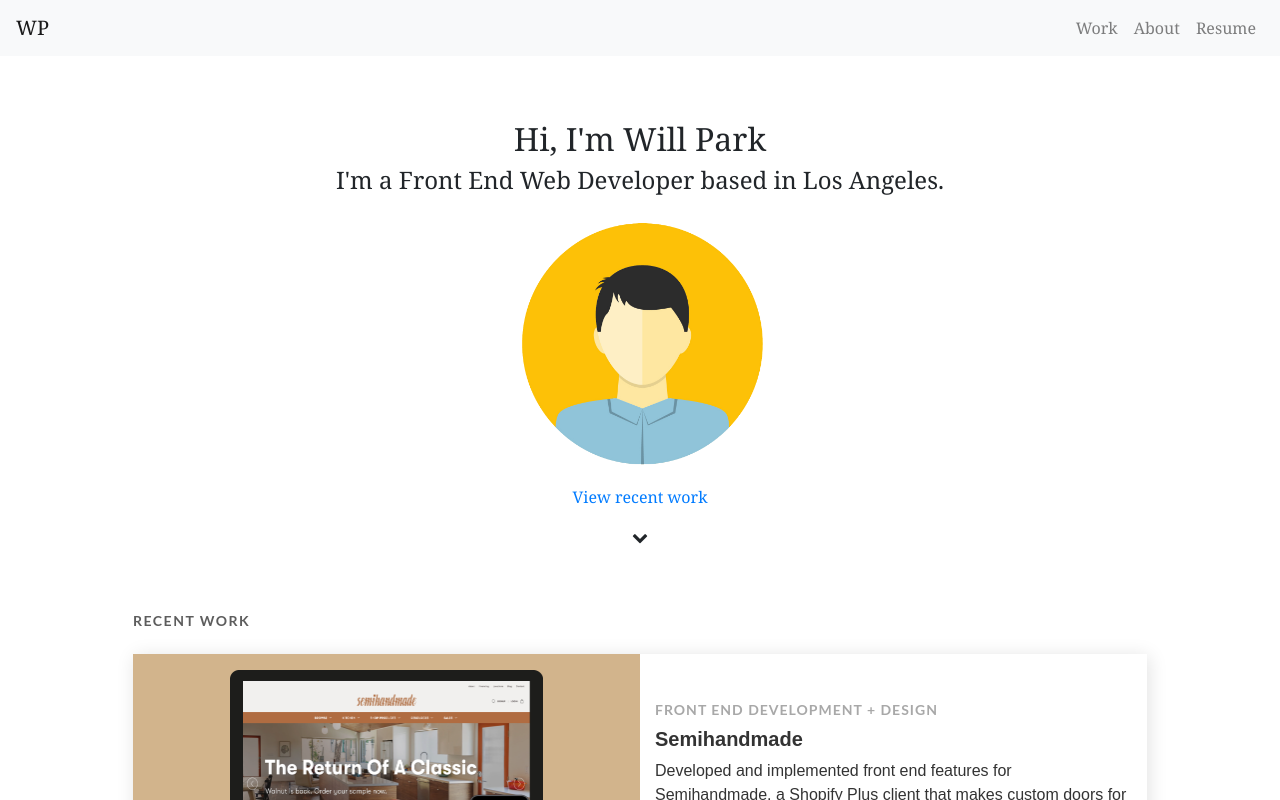
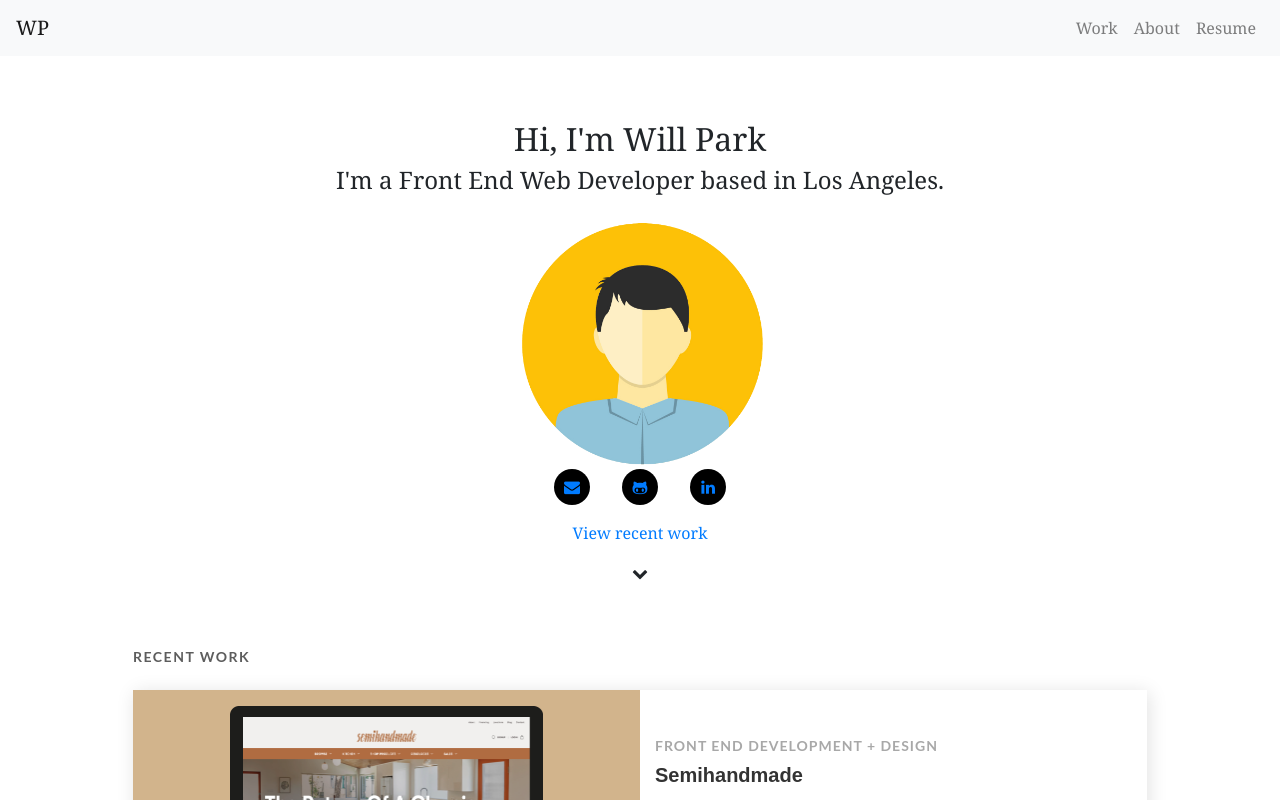
Before and after one commit to wjypark94/wpark-portfolio, a React (Create React App) app: page / in a window 1280 px wide. Shown: the top 800 px of the page. Built offline with nearby package versions, Linux system fonts and the light colour scheme; a web font is replaced by a local one.

Commit message:
added sample icons for header

```diff
--- a/src/componentStyles/Header.css
+++ b/src/componentStyles/Header.css
@@ -17,3 +17,14 @@
 @media screen and (min-width: 768px){
 	h3 { font-size: 1.5rem; }
 }
+
+.icon {
+	width: 36px;
+	height: 36px;
+	background-color: black;
+	border-radius: 50%;
+	vertical-align: middle;
+	padding: 10px;
+
+
+}
--- a/src/components/Header.js
+++ b/src/components/Header.js
@@ -22,7 +22,9 @@ class Header extends Component {
 					</div>
 
 					<div class="col-12">
-
+						<a class="px-3" href="mailto:wjypark94@gmail.com"><i class="icon fa fa-envelope"></i></a>
+						<a class="px-3" href="https://github.com/wjypark94"><i class="icon fa fa-github-alt"></i></a>
+						<a class="px-3" href="https://www.linkedin.com/in/wjypark"><i class="icon fa fa-linkedin"></i></a>
 					</div>
 
 					<div class="col-12 py-3">
```
